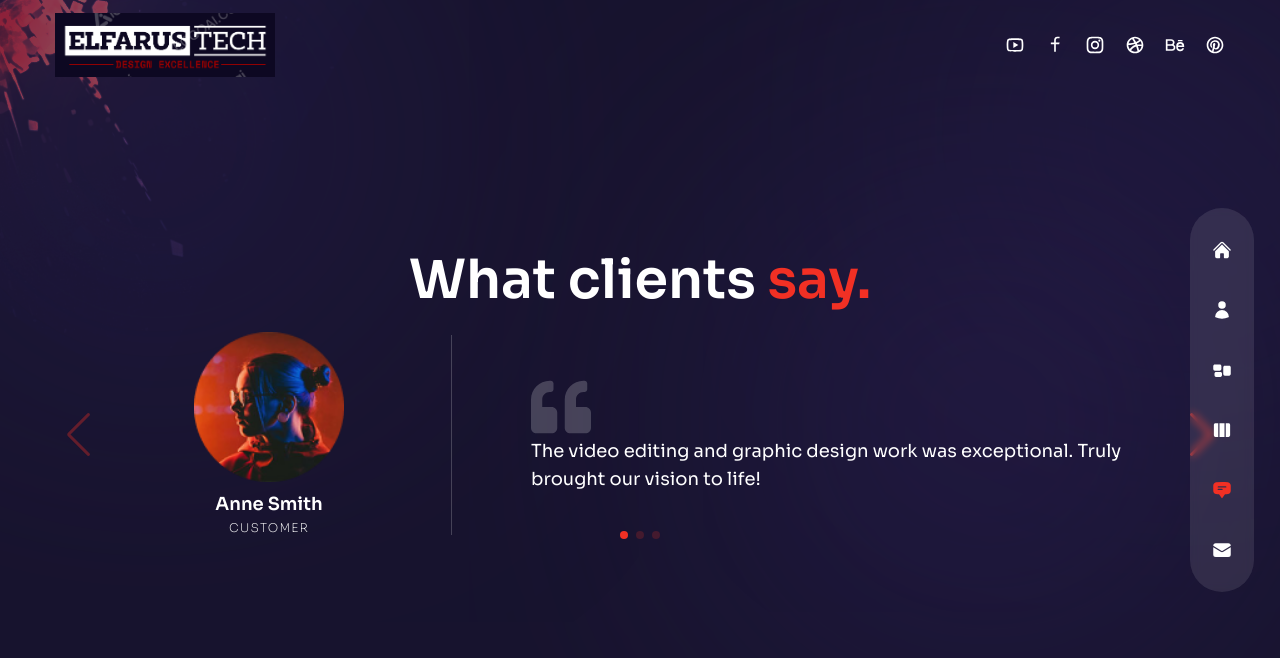
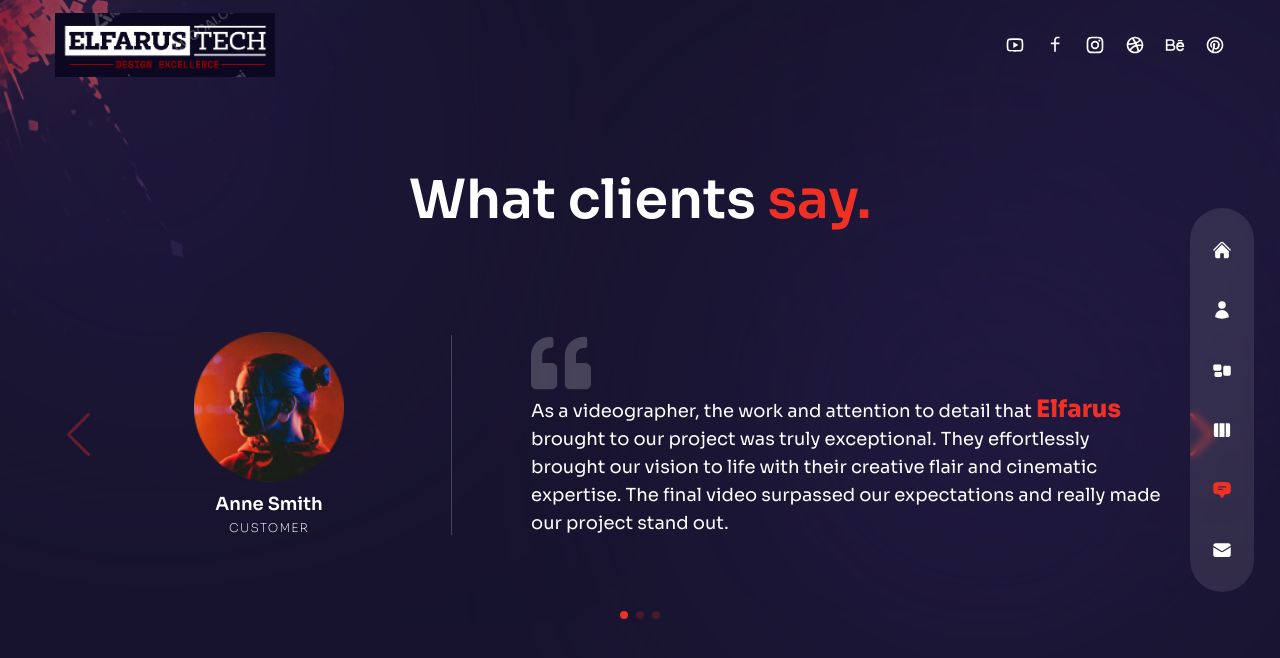
Before and after one commit to Besufekad-HAZ/Elfarus-Portfolio, a Next.js app: page /testimonials in a window 1280 px wide. Shown: the top 658 px of the page. Built offline with nearby package versions, Linux system fonts and the light colour scheme.

Commit message:
Update the messages and styling of the testimonial page

```diff
--- a/components/TestimonialSlider.js
+++ b/components/TestimonialSlider.js
@@ -5,21 +5,21 @@ const testimonialSlider = [
     name: "Anne Smith",
     position: "Customer",
     message:
-      "The video editing and graphic design work was exceptional. Truly brought our vision to life!",
+      "As a videographer, the work and attention to detail that <span class='text-xl xl:text-2xl font-extrabold text-accent'>Elfarus</span> brought to our project was truly exceptional. They effortlessly brought our vision to life with their creative flair and cinematic expertise. The final video surpassed our expectations and really made our project stand out.",
   },
   {
     image: "/t-avt-2.png",
     name: "Jane Doe",
     position: "Customer",
     message:
-      "Outstanding videography! Captured every moment perfectly. Highly recommend for any project.",
+      "<span class='text-xl xl:text-2xl  font-extrabold text-accent'>Elfarus</span> is a true master of their craft. Their videography skills are impeccable, capturing every moment with a keen eye and a creative touch. The professionalism and dedication they demonstrated throughout the project were truly impressive. I highly recommend <span class='text-xl xl:text-2xl font-extrabold text-accent'>Elfarus</span> for any creative endeavor.",
   },
   {
     image: "/t-avt-3.png",
     name: "John Doe",
     position: "Customer",
     message:
-      "Professional and creative. The final product exceeded our expectations. Great job!",
+      "<span class='text-xl xl:text-2xl font-extrabold text-accent'>Elfarus</span> is a consummate professional. Their innovative approach and commitment to excellence made the entire process enjoyable and stress-free. The final product exceeded our expectations with its high-quality visuals and seamless editing. We're thrilled with the work <span class='text-xl xl:text-2xl font-extrabold text-accent'>Elfarus</span> has done for us.",
   },
 ];
 
@@ -48,20 +48,14 @@ const TestimonialSlider = () => {
         clickable: true,
       }}
       modules={[Navigation, Pagination]}
-      className="h-[40vh] md:h-[30vh]"
+      className="h-[50vh]"
     >
       {testimonialSlider.map((person, index) => {
         return (
           <SwiperSlide key={index}>
-            <div
-              className="flex flex-col items-center md:flex-row gap-x-8 h-full
-            px-16"
-            >
+            <div className="flex flex-col items-center md:flex-row gap-x-8 h-full px-16">
               {/* avatar, name, position */}
-              <div
-                className="w-full max-w-[300px] flex flex-col xl:justify-center
-              items-center relative mx-auto xl:mx-0"
-              >
+              <div className="w-full max-w-[300px] flex flex-col xl:justify-center items-center relative mx-auto xl:mx-0">
                 <div className="flex flex-col justify-center text-center">
                   {/* avatar  */}
                   <div className="mb-2 mx-auto">
@@ -82,22 +76,16 @@ const TestimonialSlider = () => {
                 </div>
               </div>
               {/* quote & message */}
-              <div
-                className="flex-1 flex flex-col justify-center
-              before:w-[1px] xl:before:bg-white/20 xl:before:absolute xl:before:left-0
-              xl:before:h-[200px] relative xl:pl-20"
-              >
+              <div className="flex-1 flex flex-col justify-center before:w-[1px] xl:before:bg-white/20 xl:before:absolute xl:before:left-0 xl:before:h-[200px] relative xl:pl-20">
                 {/* quote icon */}
                 <div>
-                  <FaQuoteLeft
-                    className="text-4xl xl:text-6xl text-white/20
-                  mx-auto md:mx-0"
-                  />
+                  <FaQuoteLeft className="text-4xl xl:text-6xl text-white/20 mx-auto md:mx-0" />
                 </div>
                 {/* message  */}
-                <div className="xl:text-lg text-center md:text-left">
-                  {person.message}
-                </div>
+                <div
+                  className="xl:text-lg text-center md:text-left"
+                  dangerouslySetInnerHTML={{ __html: person.message }}
+                />
               </div>
             </div>
           </SwiperSlide>
```
